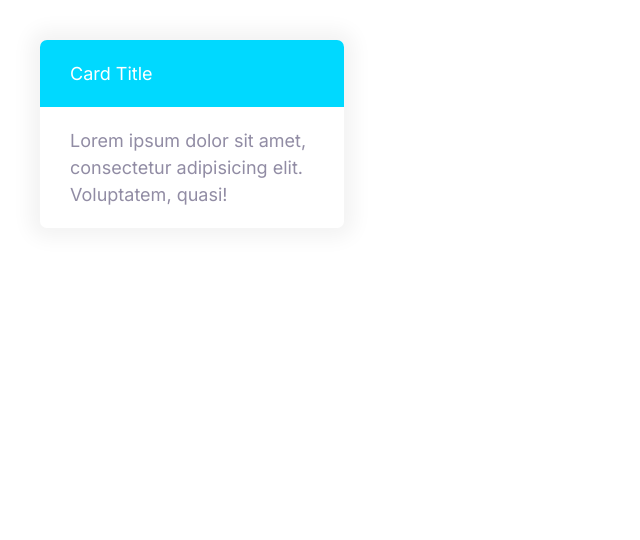
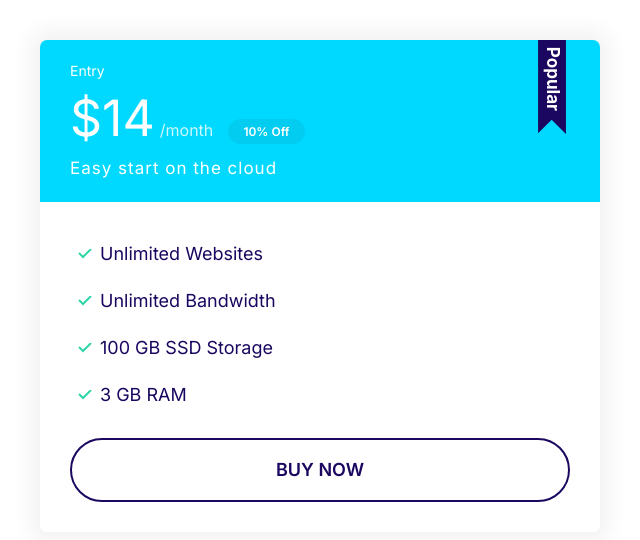
Before and after one commit to vash513/vash513-test, a plain HTML site: page index.html in a window 1280 px wide. Shown: the whole page, without its empty margins (0-640 px from the left). Drawn offline with Linux system fonts and the light colour scheme.

Commit message:
Created plans.

```diff
--- a/css/styles.css
+++ b/css/styles.css
@@ -117,6 +117,7 @@ a {
 
 .badge--small {
   font-size: 1.6rem;
+  padding: 0.5rem 1.5rem;
 }
 
 @media screen and (min-width: 1024px) {
@@ -188,6 +189,7 @@ a {
   text-align: center;
   text-transform: uppercase;
   white-space: nowrap;
+  outline: 0;
 }
 
 .btn--primary {
@@ -294,3 +296,68 @@ a {
   background: var(--color-secondary);
   color: white;
 }
+
+.card--secondary .badge--secondary {
+  background: #02cdf1;
+}
+
+/* Plans */
+.plan__name {
+  color: white;
+  margin: 0;
+  font-weight: 500;
+  font-size: 2.4rem;
+}
+
+.plan__price {
+  font-size: 6rem;
+}
+
+.plan__billing-cycle {
+  font-size: 2.4rem;
+  font-weight: 300;
+  opacity: 0.8;
+  margin-right: 1rem;
+}
+
+.plan__description {
+  font-size: 2rem;
+  font-weight: 300;
+  letter-spacing: 1px;
+  display: block;
+}
+
+.plan .list__item {
+  margin-bottom: 2rem;
+}
+
+.plan--popular .card__header {
+  position: relative;
+}
+
+.plan--popular .card__header::before {
+  content: url(../images/popular.svg);
+  width: 40px;
+  display: inline-block;
+  position: absolute;
+  top: -6px;
+  right: 5%;
+}
+
+@media screen and (min-width: 1024px) {
+  .plan__name {
+    font-size: 1.4rem;
+  }
+
+  .plan__price {
+    font-size: 5rem;
+  }
+
+  .plan__billing-cycle {
+    font-size: 1.6rem;
+  }
+
+  .plan__description {
+    font-size: 1.7rem;
+  }
+}
--- a/index.html
+++ b/index.html
@@ -14,12 +14,25 @@
     <link rel="stylesheet" href="css/styles.css" />
   </head>
   <body>
-    <div style="width: 30%; padding: 4rem">
-      <div class="card card--secondary">
-        <header class="card__header">Card Title</header>
-        <div class="card__body">
-          Lorem ipsum dolor sit amet, consectetur adipisicing elit. Voluptatem,
-          quasi!
+    <div style="width: 50%; padding: 4rem">
+      <div class="plan plan--popular">
+        <div class="card card--secondary">
+          <header class="card__header">
+            <h3 class="plan__name">Entry</h3>
+            <span class="plan__price">$14</span>
+            <span class="plan__billing-cycle">/month</span>
+            <span class="badge badge--secondary badge--small">10% Off</span>
+            <span class="plan__description">Easy start on the cloud</span>
+          </header>
+          <div class="card__body">
+            <ul class="list list--tick">
+              <li class="list__item">Unlimited Websites</li class="list__item">
+              <li class="list__item">Unlimited Bandwidth</li class="list__item">
+              <li class="list__item">100 GB SSD Storage</li class="list__item">
+              <li class="list__item">3 GB RAM</li class="list__item">
+            </ul>
+            <button class="btn btn--outline btn--block">Buy Now</button>
+          </div>
         </div>
       </div>
     </div>
```
Also changed, not shown: components/plans.html (added, +22 -0 lines), images/popular.svg (added).
